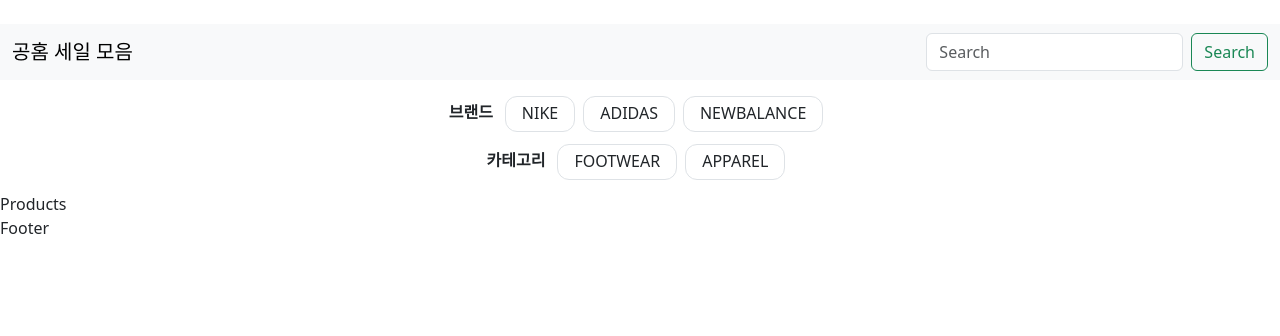
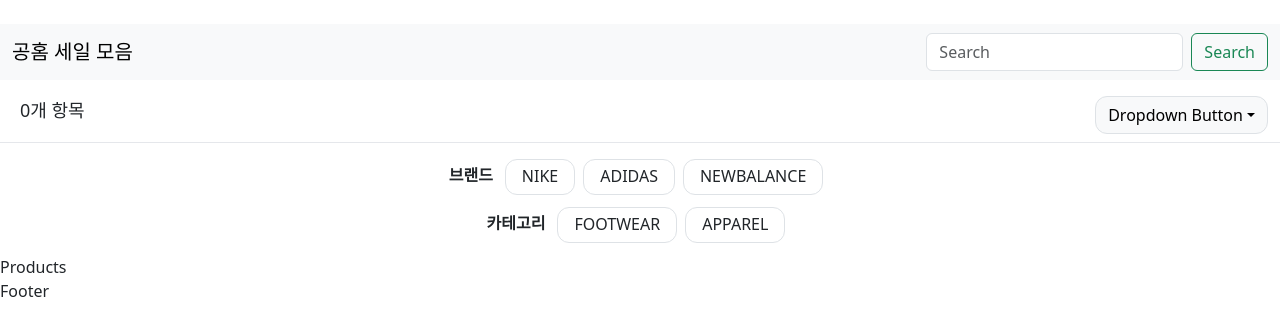
Before and after one commit to seungtoctoc/react-sale-item, a React (Vite) app: page / in a window 1280 px wide. Shown: the top 336 px of the page. Built offline with nearby package versions, Linux system fonts and the light colour scheme.

Commit message:
feat, chore: SortBy, change name(TitleBar →  SearchBar) and move it in Filter

```diff
--- a/src/components/main/filter/Filter.jsx
+++ b/src/components/main/filter/Filter.jsx
@@ -1,20 +1,29 @@
 import React, { useEffect, useState } from 'react';
 
+import SearchBar from './SearchBar';
+import SortBy from './SortBy';
 import OptionBundle from './OptionBundle';
 
 export default function Filter() {
   const [selectedBrands, setSelectedBrands] = useState([]);
   const [selectedTypes, setSelectedTypes] = useState([]);
   const [selectedSortby, setSelectedSortby] = useState('');
+  const [searchWord, setSearchWord] = useState('');
 
   const brands = ['NIKE', 'ADIDAS', 'NEWBALANCE'];
   const types = ['FOOTWEAR', 'APPAREL'];
 
+  const [products, setProducts] = useState([]);
+  const [totalCount, setTotalCount] = useState(0);
+
   useEffect(() => {
-    // api
-  }, [selectedBrands, selectedTypes]);
+    // get products
+  }, [selectedBrands, selectedTypes, selectedSortby]);
+
   return (
-    <div className='mt-3'>
+    <div>
+      <SearchBar setSearchWord={setSearchWord} />
+      <SortBy totalCount={totalCount} />
       <OptionBundle
         title='브랜드'
         options={brands}
--- a/src/components/titleBar/TitleBar.jsx
+++ b/src/components/main/filter/SearchBar.jsx
@@ -6,7 +6,7 @@
 import Nav from 'react-bootstrap/Nav';
 import Navbar from 'react-bootstrap/Navbar';
 
-export default function TitleBar() {
+export default function SearchBar() {
   return (
     <div>
       <Navbar expand='lg' className='bg-body-tertiary'>
--- /dev/null
+++ b/src/components/main/filter/SortBy.jsx
@@ -0,0 +1,28 @@
+import React from 'react';
+
+import Dropdown from 'react-bootstrap/Dropdown';
+
+export default function SortBy(props) {
+  const totalCount = props.totalCount;
+
+  return (
+    <div className='container flex justify-between pt-3 pb-2 border-b mb-3'>
+      <p className='text-lg ml-2'>{totalCount}개 항목</p>
+      <Dropdown>
+        <Dropdown.Toggle
+          className='border rounded-xl'
+          variant='light'
+          id='dropdown-basic'
+        >
+          Dropdown Button
+        </Dropdown.Toggle>
+
+        <Dropdown.Menu>
+          <Dropdown.Item href='#/action-1'>Action</Dropdown.Item>
+          <Dropdown.Item href='#/action-2'>Another action</Dropdown.Item>
+          <Dropdown.Item href='#/action-3'>Something else</Dropdown.Item>
+        </Dropdown.Menu>
+      </Dropdown>
+    </div>
+  );
+}
--- a/src/pages/mainPage/MainPage.jsx
+++ b/src/pages/mainPage/MainPage.jsx
@@ -3,13 +3,11 @@
 import Header from '../../components/header/Header';
 import Main from '../../components/main/Main';
 import Footer from '../../components/footer/Footer';
-import TitleBar from '../../components/titleBar/TitleBar';
 
 export default function MainPage() {
   return (
     <div className='flex-col'>
       <Header />
-      <TitleBar />
       <Main />
       <Footer />
     </div>
```
